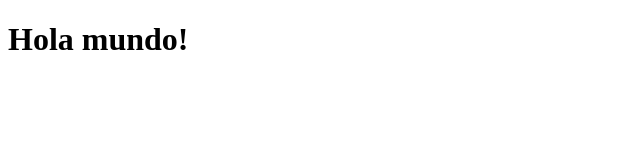
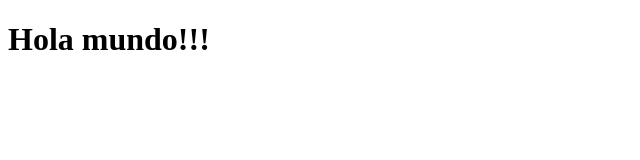
Before and after one commit to marcoantonioretamoso/jenkis2, a plain HTML site: page index.html in a window 1280 px wide. Shown: the full height of the page, 0-640 px from the left. Drawn offline with Linux system fonts and the light colour scheme.

Commit message:
add hola mundo

```diff
--- a/index.html
+++ b/index.html
@@ -6,6 +6,6 @@
   <title>Document</title>
 </head>
 <body>
-  <h1>Hola mundo!</h1>
+  <h1>Hola mundo!!!</h1>
 </body>
 </html>
```
